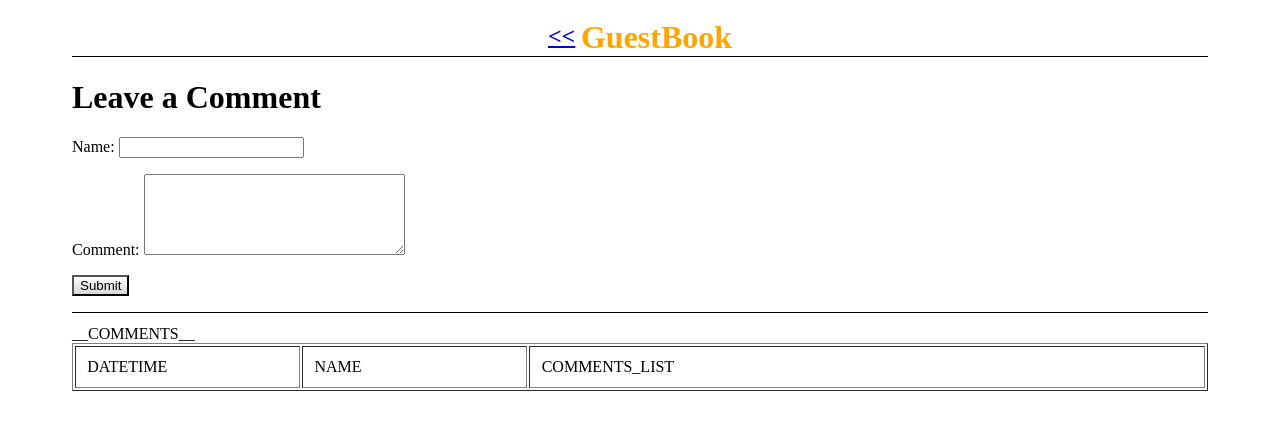
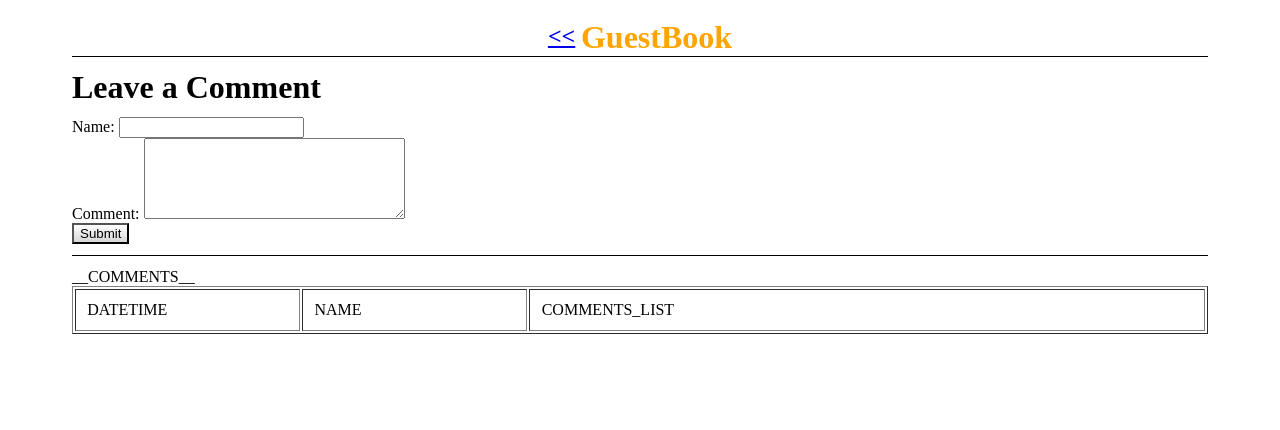
Before and after one commit to step-batch-7/flower-catalog-naveen-kumar-vadla, a plain HTML site: page templates/GuestBook.html in a window 1280 px wide. Drawn offline with Linux system fonts and the light colour scheme; files that its build step writes are made by us from their sources.

Commit message:
Changed paragraph tags to div tags

```diff
--- a/public/css/GuestBook.css
+++ b/public/css/GuestBook.css
@@ -31,6 +31,11 @@ body {
 
 #comment-container {
   border-bottom: 1px solid black;
+  padding: 1% 0% 1% 0%;
+}
+
+.leaveComment {
+  margin: 0% 0% 1% 0%;
 }
 
 #comments-log {
--- a/templates/GuestBook.html
+++ b/templates/GuestBook.html
@@ -12,19 +12,19 @@
           <<</a> </h2> <h1 id="heading">GuestBook</h1>
     </div>
     <div id="comment-container">
-      <h1>Leave a Comment</h1>
+      <h1 class="leaveComment">Leave a Comment</h1>
       <form action="/registerComment" method="POST">
-        <p>
+        <div>
           <label for="name">Name:</label>
           <input type="text" name="name" id="name">
-        </p>
-        <p>
+        </div>
+        <div>
           <label for="Comment">Comment:</label>
           <textarea name="comment" id="comment" cols="30" rows="5"></textarea>
-        </p>
-        <p>
+        </div>
+        <div>
           <input type="submit" value="Submit" id="submitComment">
-        </p>
+        </div>
       </form>
     </div>
     <div id="comments-log">
```
